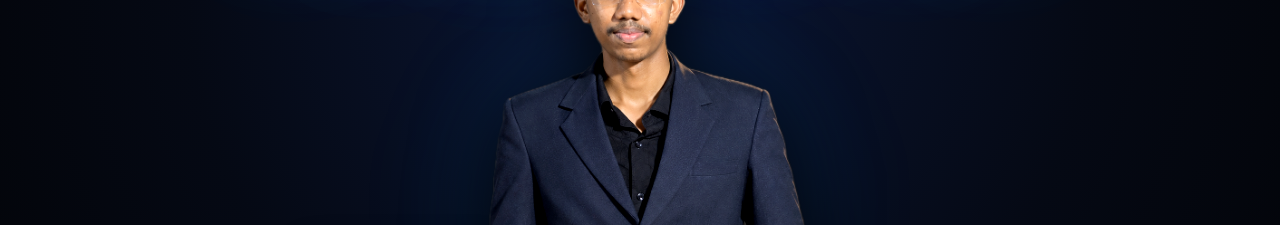
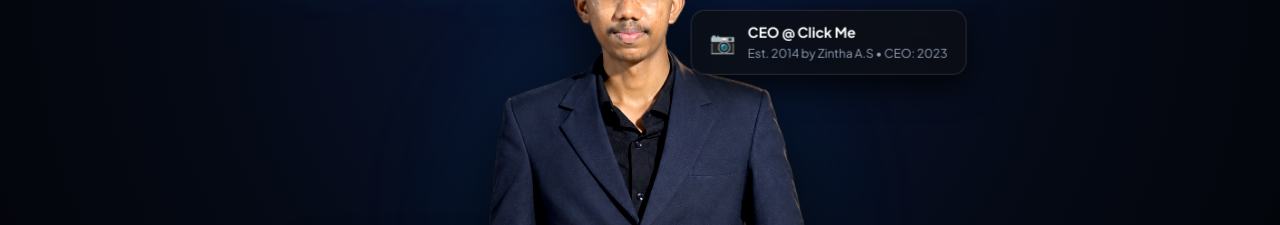
Before and after one commit to azimzintha/azimzintha.github.io, a plain HTML site: page index.html in a window 1280 px wide. Shown: the part 295-520 px from the top of the page. Drawn offline with Linux system fonts and the light colour scheme.

Commit message:
Update index.html

```diff
--- a/index.html
+++ b/index.html
@@ -76,8 +76,8 @@
           fetchpriority="high"
         />
         <!-- Floating Interactive Badges -->
-        <div class="floating-badge badge-topdown-right">
-          <span class="badge-dot"></span>
+        <div class="floating-badge badge-top-right">
+          <span class="badge-icon">📷</span>
           <div class="badge-content">
             <strong>CEO @ Click Me</strong>
             <small>Est. 2014 by Zintha A.S • CEO: 2023</small>
```
